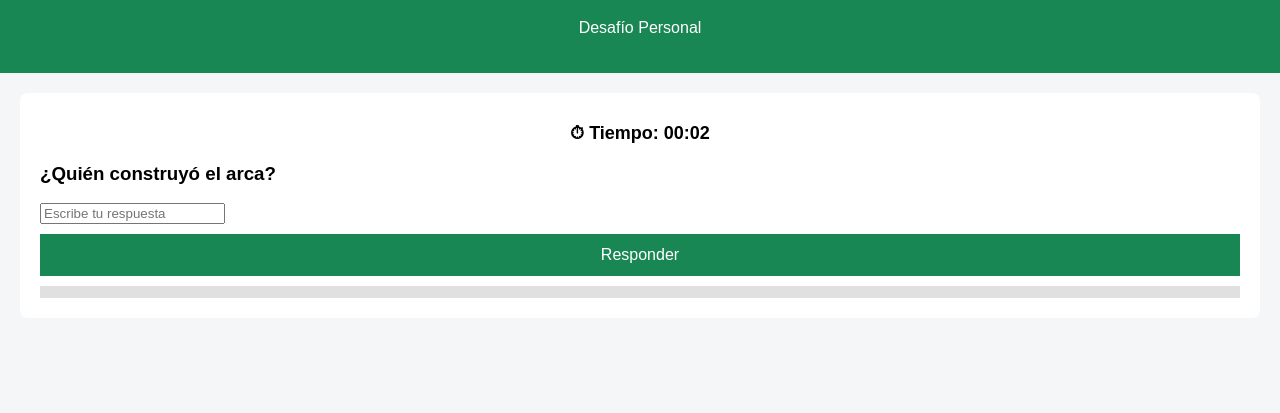
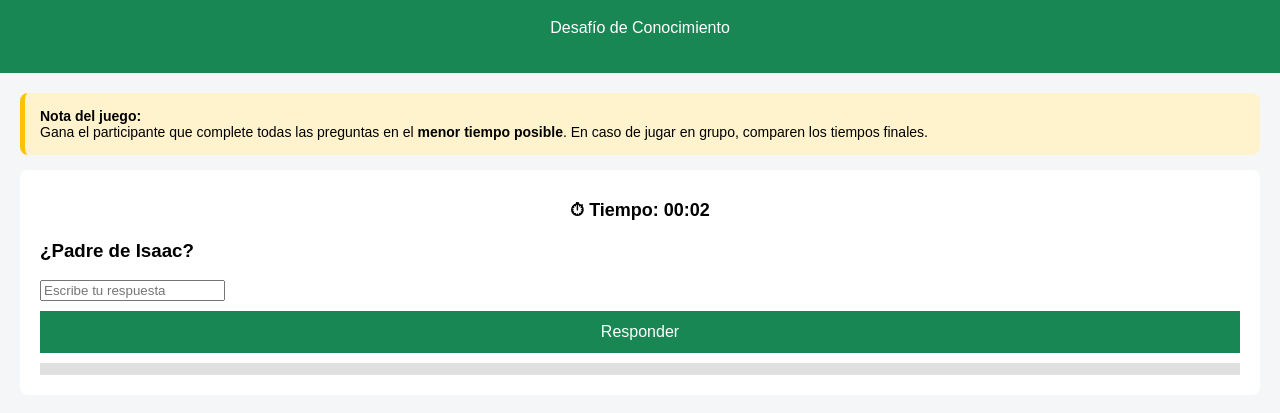
Before and after one commit to pedrobelliard-cpu/juego-biblico, a plain HTML site: page index.html in a window 1280 px wide. Both pictures are taken after a click on the button "Iniciar juego". Shown: the part 81-494 px from the top of the page. Drawn offline with Linux system fonts and the light colour scheme.

Commit message:
Publicación inicial del Juego Bíblico1

```diff
--- a/index.html
+++ b/index.html
@@ -2,7 +2,7 @@
 <html lang="es">
 <head>
 <meta charset="UTF-8">
-<title>Juego Bíblico – Desafío Personal</title>
+<title>Juego Bíblico – Desafío Personal para pasarratos</title>
 <meta name="viewport" content="width=device-width, initial-scale=1.0">
 
 <style>
@@ -24,6 +24,13 @@ header {
     background: white;
     padding: 20px;
     border-radius: 8px;
+    margin-bottom: 15px;
+}
+.note {
+    background: #fff3cd;
+    border-left: 5px solid #ffc107;
+    padding: 15px;
+    font-size: 14px;
 }
 button {
     width: 100%;
@@ -57,10 +64,16 @@ button {
 
 <header>
 <h1>Juego Bíblico</h1>
-<p>Desafío Personal</p>
+<p>Desafío de Conocimiento</p>
 </header>
 
 <div class="container">
+
+<div class="card note">
+<strong>Nota del juego:</strong><br>
+Gana el participante que complete todas las preguntas en el <strong>menor tiempo posible</strong>.
+En caso de jugar en grupo, comparen los tiempos finales.
+</div>
 
 <div class="card" id="inicio">
 <input id="nombre" placeholder="Tu nombre">
@@ -87,18 +100,32 @@ button {
 </div>
 
 <script>
-const preguntas = [
+// BANCO DE PREGUNTAS BÍBLICAS (SIN DOCTRINA)
+let preguntas = [
     {p:"¿Quién construyó el arca?", r:"noe"},
     {p:"¿Primer libro de la Biblia?", r:"genesis"},
+    {p:"¿Último libro de la Biblia?", r:"apocalipsis"},
     {p:"¿Quién derrotó a Goliat?", r:"david"},
     {p:"¿Cuántos mandamientos hay?", r:"10"},
     {p:"¿Dónde nació Jesús?", r:"belen"},
     {p:"¿Quién abrió el Mar Rojo?", r:"moises"},
     {p:"¿Cuántos discípulos tuvo Jesús?", r:"12"},
-    {p:"¿Quién fue tragado por un pez?", r:"jonas"},
-    {p:"¿Último libro de la Biblia?", r:"apocalipsis"},
-    {p:"¿Padre de Isaac?", r:"abraham"}
+    {p:"¿Quién fue tragado por un gran pez?", r:"jonas"},
+    {p:"¿Padre de Isaac?", r:"abraham"},
+    {p:"¿Hermano de Moisés?", r:"aaron"},
+    {p:"¿Rey famoso por su sabiduría?", r:"salomon"},
+    {p:"¿Libro después de los Evangelios?", r:"hechos"},
+    {p:"¿Jardín donde vivieron Adán y Eva?", r:"eden"},
+    {p:"¿Ciudad donde cayeron los muros?", r:"jerico"},
+    {p:"¿Quién escribió muchos Salmos?", r:"david"},
+    {p:"¿Madre de Samuel?", r:"ana"},
+    {p:"¿Río donde fue bautizado Jesús?", r:"jordan"},
+    {p:"¿Primer hombre según la Biblia?", r:"adan"},
+    {p:"¿Monte donde Moisés recibió la ley?", r:"sinaí"}
 ];
+
+// MEZCLAR PREGUNTAS ALEATORIAMENTE
+preguntas = preguntas.sort(() => Math.random() - 0.5);
 
 let actual = 0;
 let correctas = 0;
@@ -121,7 +148,7 @@ function mostrarPregunta() {
 }
 
 function responder() {
-    const r = document.getElementById("respuesta").value.toLowerCase();
+    const r = document.getElementById("respuesta").value.trim().toLowerCase();
     if (r === preguntas[actual].r) {
         correctas++;
         actual++;
@@ -150,7 +177,7 @@ function terminarJuego() {
     document.getElementById("juego").style.display = "none";
     document.getElementById("final").style.display = "block";
     document.getElementById("resultado").innerText =
-        `Respondiste ${correctas} de ${preguntas.length} preguntas en ${document.getElementById("tiempo").innerText}`;
+        `Completaste ${correctas} preguntas en un tiempo total de ${document.getElementById("tiempo").innerText}.`;
 }
 </script>
 
```
